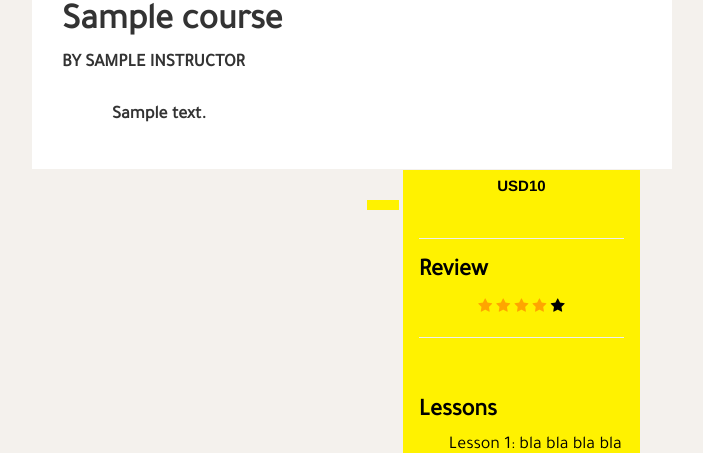
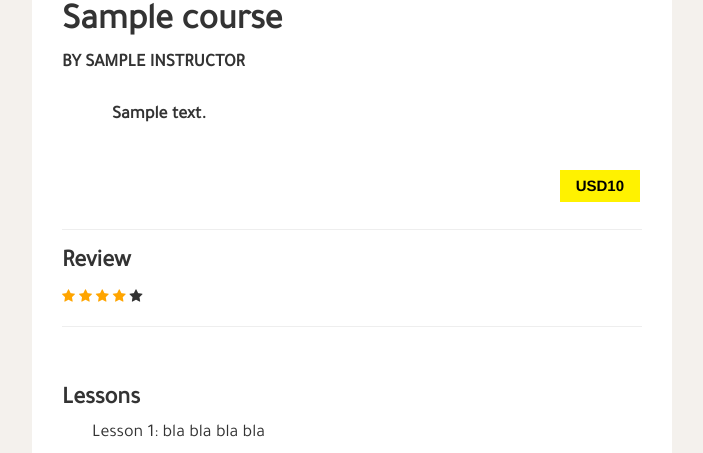
Before and after one commit to petenrp/LEARNSOMETHING, a PHP site: page /notPurchasedCourse.php?id=1 in a window 1280 px wide. Shown: the part 496-949 px from the top of the page, without its empty margins (288-991 px from the left). Run offline with PHP 8.4, Linux system fonts and the light colour scheme; the visitor is signed in with stand-in values (Sample User, id 1); tables that the repository leaves empty or names only in its code hold one stand-in row (values such as "Sample post").

Commit message:
purchase bug fix

```diff
--- a/notPurchasedCourse.php
+++ b/notPurchasedCourse.php
@@ -114,7 +114,7 @@
             <br>
             <br>
 
-            <a href="perform_purchase.php?course_id=<?php echo $course_id; ?>&user_id=<?php echo $user_id; ?>" class="button" style="float: right"><?php echo "$currency$price" ?></button>
+            <a href="perform_purchase.php?course_id=<?php echo $course_id; ?>&user_id=<?php echo $user_id; ?>" class="button" style="float: right"><?php echo "$currency$price" ?></a>
 
             <!-- <button class="button" style="float: right">Buy</button> -->
             <br>
```
